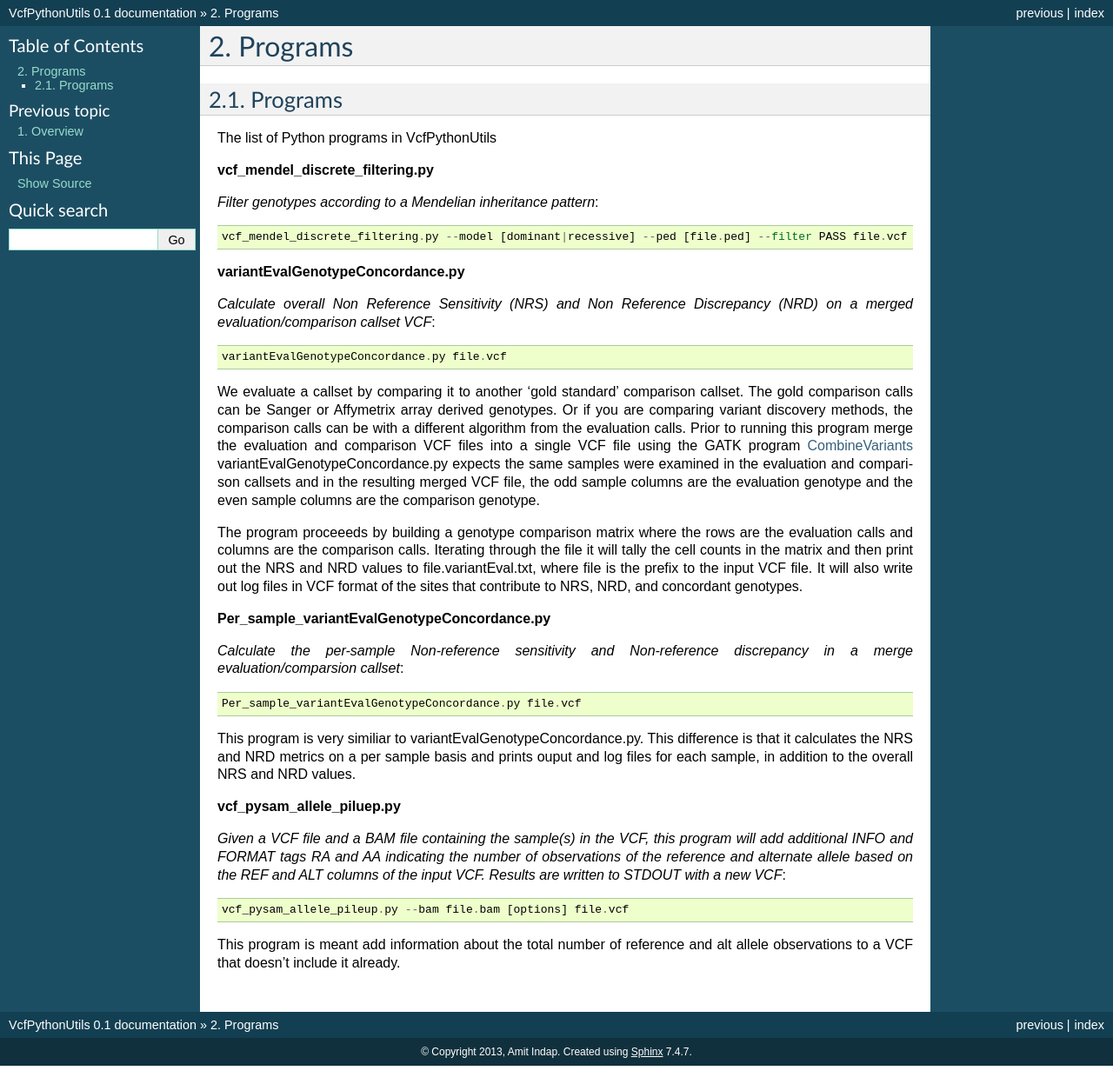
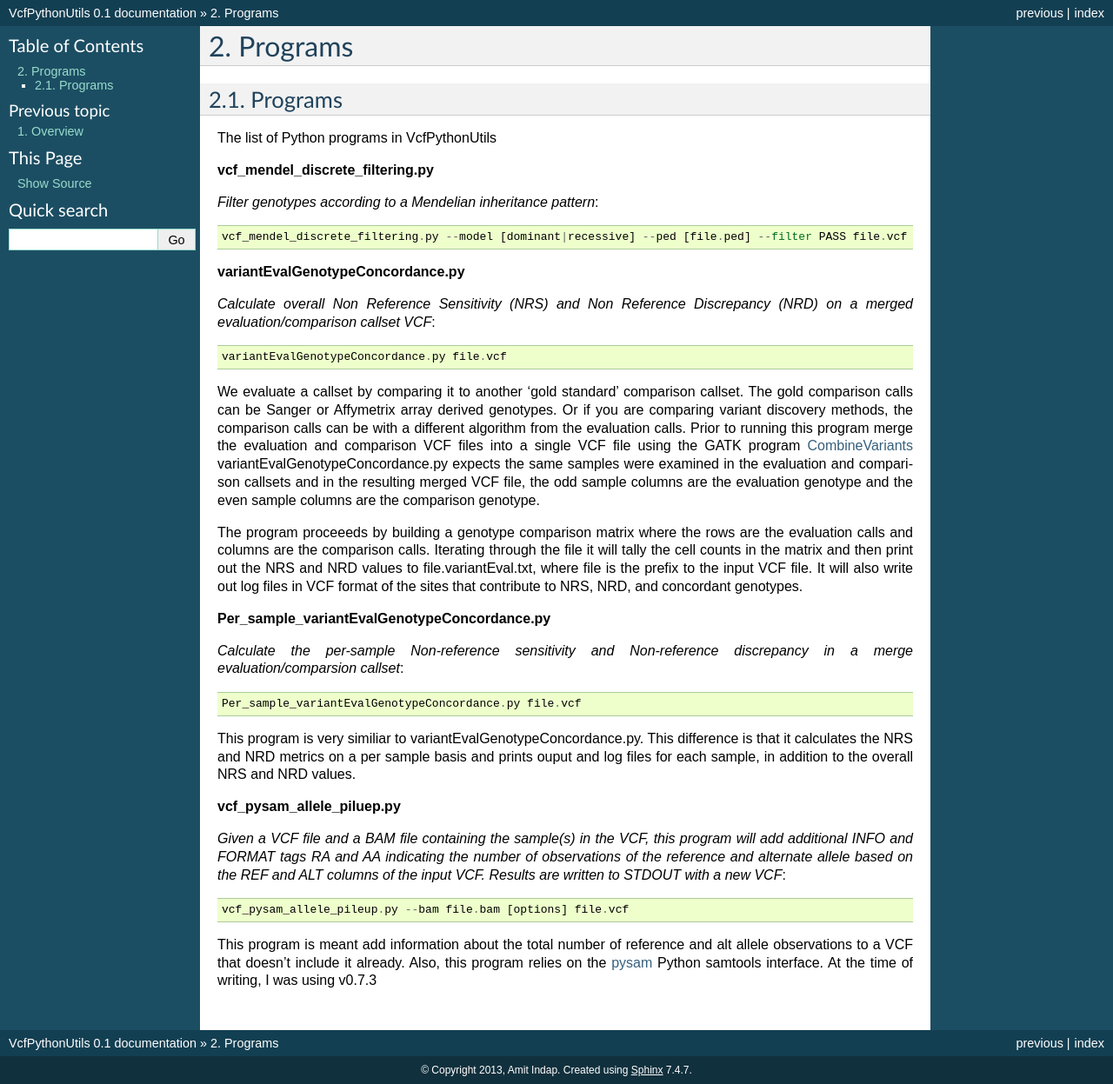
Before and after one commit to indapa/VcfPythonUtils, a Sphinx documentation site: the page built from docs/programs.rst, in a window 1280 px wide. Shown: the whole page at 87% size. Built offline with Sphinx 7.4.7, drawn with Linux system fonts in a browser that asks for light colours; before the commit the page ends 1226 px from its top, so only the background shows below that.

Commit message:
added text descrbing the requirement of pysam for vcf_pysam_pileup.py

```diff
--- a/docs/programs.rst
+++ b/docs/programs.rst
@@ -54,4 +54,5 @@ of the input VCF. Results are written to STDOUT with a new VCF*::
        vcf_pysam_allele_pileup.py --bam file.bam [options] file.vcf
 
 This program is meant add information about the total number of reference and alt allele observations to a VCF that doesn't
-include it already.
+include it already. Also, this program relies on the `pysam  <http://www.cgat.org/~andreas/documentation/pysam/contents.html>`_
+Python samtools interface. At the time of writing, I was using v0.7.3
```
